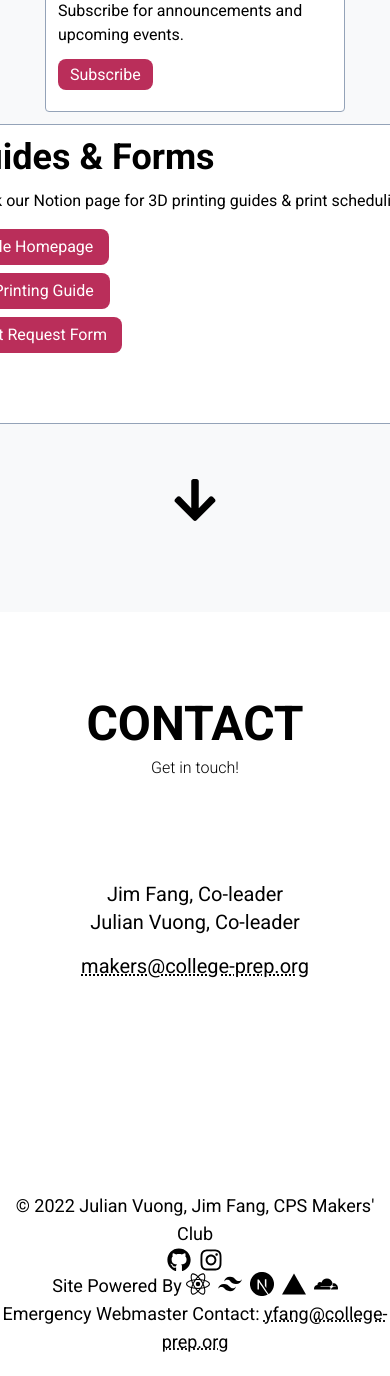
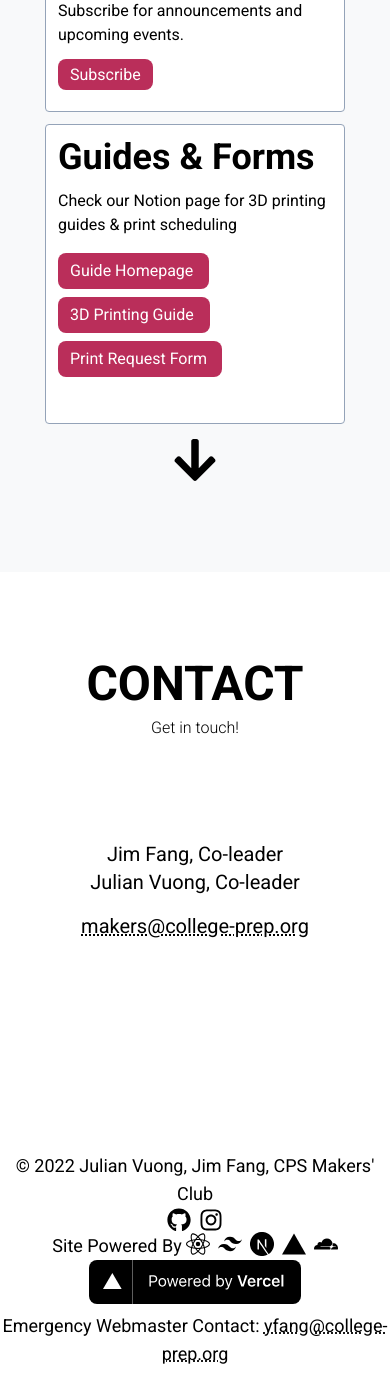
Before and after one commit to CPS-Makers-Club/Makers-Website, a Next.js app: page / in a window 390 px wide. Shown: the part 2671-4047 px from the top of the page. Built offline with nearby package versions, Linux system fonts and the light colour scheme.

Commit message:
closes #1 & #2 & added Vercel banners

```diff
--- a/components/About.jsx
+++ b/components/About.jsx
@@ -78,6 +78,7 @@ export const About = () => {
                         </p>
                     </div>
                 </div>
+            </div>
             <a href='#resources' className='pt-10 text-5xl animate-fade'>
                 <Link
                     activeClass="active"
@@ -89,7 +90,6 @@ export const About = () => {
                     className='text-5xl'
                 ><FaArrowDown /></Link>
             </a>
-            </div>
         </div >
     )
 };
--- a/components/Resources.jsx
+++ b/components/Resources.jsx
@@ -32,13 +32,16 @@ export const Resources = () => {
     }, []); // Empty array ensures that effect is only run on mount
 
 
-    const isMobile = windowSize.width <= 907;
+    const isMobile = {
+        small: windowSize.width <= 1080,
+        trueMobile: windowSize.width <= 612
+    }
     // https://calendar.google.com/calendar/u/0/embed?src=c_osk658485b1icalcjkq1c6tar0@group.calendar.google.com&ctz=America/Los_Angeles
     return (
         <div className="flex items-center justify-center flex-col py-[5.5rem] bg-abtBg w-screen">
             <h1 className="text-5xl rounded text-black font-bold uppercase mb-6">resources</h1>
             <div className="flex flex-row justify-center mb-3 flex-wrap">
-                <div className={"border-slate-400 border border-[.125] bg-white rounded p-3 " + (!isMobile ? "w-[500px] h-[412px] mr-10" : "w-[300px] mb-3")}>
+                <div className={"border-slate-400 border border-[.125] bg-white rounded p-3 " + ((isMobile.small && !isMobile.trueMobile) ? "w-[300px] mr-3" : (isMobile.trueMobile ? "w-[300px] mb-3" : "w-[500px] h-[412px] mr-10"))}>
                     <div className="mb-3">
                         <h1 className="text-4xl font-bold flex inline-flex flex-wrap pb-3">Events & Prints</h1>
                         <p className="mb-4">See our past & upcoming meetings and print jobs.</p>
@@ -56,7 +59,7 @@ export const Resources = () => {
                         <a href="https://docs.google.com/forms/d/e/1FAIpQLSedUKdfh9EZoxOIucM7oaQbJ0Rt-qcboXqBp82FX9AFLEQcew/viewform" className="py-1.5 px-3 bg-btnRed rounded-lg text-white" target="_blank">Subscribe</a>
                     </div>
                 </div>
-                <div className={"border-slate-400 border border-[.125] bg-white w-[500px] h-[300px] rounded p-3 " + (!isMobile ? "w-[500px] h-[412px] ml-10" : "w-[300px]")}>
+                <div className={"border-slate-400 border border-[.125] bg-white rounded p-3 " + ((isMobile.small || isMobile.trueMobile) ? "w-[300px] h-[300px]" : "w-[500px] h-[412px] ml-10")}>
                     <div>
                         <h1 className="text-4xl font-bold flex inline-flex flex-wrap pb-3">Guides & Forms</h1>
                         <p className='mb-4'>Check our Notion page for 3D printing guides & print scheduling</p>
@@ -68,7 +71,8 @@ export const Resources = () => {
                     </div>
                 </div>
             </div>
-            <a href='#info' className='pt-10 text-5xl animate-fade'>
+            <div>
+                <a href='#info' className='pt-10 text-5xl animate-fade flex-col'>
                     <Link
                         activeClass="active"
                         to="info"
@@ -79,6 +83,7 @@ export const Resources = () => {
                         className='text-5xl'
                     ><FaArrowDown /></Link>
                 </a>
+            </div>
         </div>
     )
 };
--- a/pages/index.js
+++ b/pages/index.js
@@ -116,8 +116,18 @@ export default function Home() {
             <SiReact className="text-2xl mr-2" title='React' />
             <SiTailwindcss className="text-2xl mr-2" title='Tailwind CSS' />
             <SiNextdotjs className="text-2xl mr-2" title='Next.js' />
-            <SiVercel className="text-2xl mr-2" title='Vercel' />
+            <a href="https://vercel.com/?utm_source=college-prep-makers&utm_campaign=oss" target="_blank"><SiVercel className="text-2xl mr-2" title='Vercel' /></a>
             <SiCloudflare className="text-2xl" title='Cloudflare' />
+          </div>
+          <div className='flex justify-center'>
+            <a href='https://vercel.com/?utm_source=college-prep-makers&utm_campaign=oss' target='_blank'>
+              <Image
+                src='/powered_by_vercel.svg'
+                alt='powered by Vercel'
+                height={44}
+                width={212}
+              />
+            </a>
           </div>
           <p className='pb-2'>
             Emergency Webmaster Contact: <a href="mailto:yfang@college-prep.org" className="underline decoration-dotted">yfang@college-prep.org</a>
```
Also changed, not shown: public/powered_by_vercel.svg (added), 1 other file (tests, documents, lock files or other folders). Lines whose indentation alone changed are shown as unchanged.
